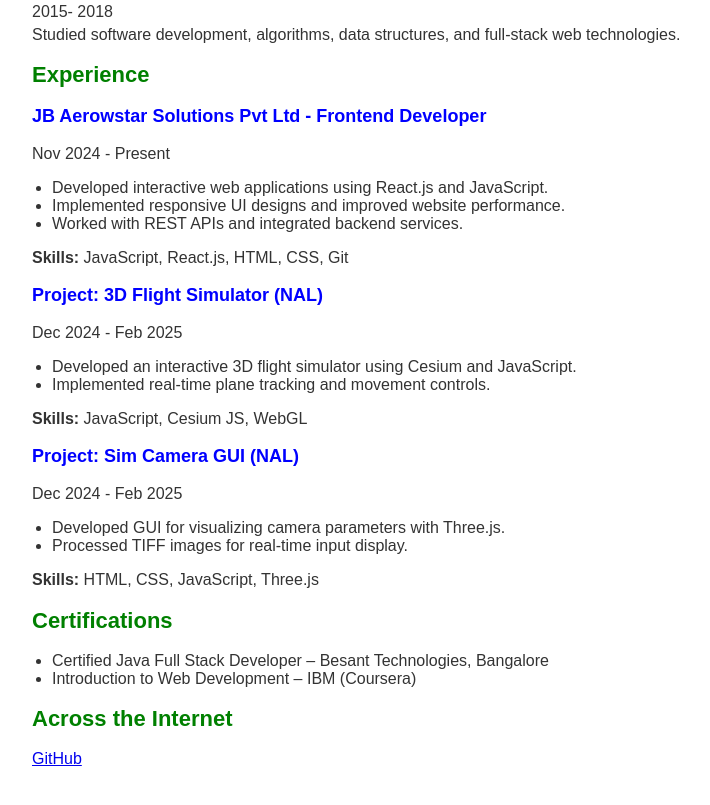
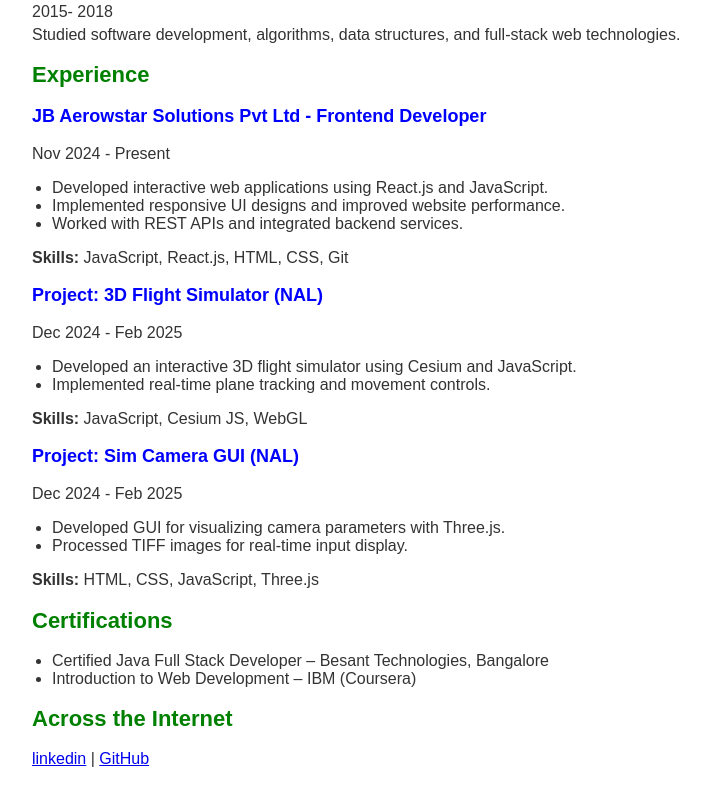
Before and after one commit to arungowda-123/Arun-cv, a plain HTML site: page index.html in a window 1280 px wide. Shown: the part 353-1158 px from the top of the page, without its empty margins (8-718 px from the left). Drawn offline with Linux system fonts and the light colour scheme.

Commit message:
Update index.html

```diff
--- a/index.html
+++ b/index.html
@@ -98,7 +98,7 @@
     </ul>
 
     <h2>Across the Internet</h2>
-    <p><a href="https://www.linkedin.com/in/arun-kumar-bb8476223>linkedin</a> | <a href="https://https://github.com/arungowda-123/ARUN-new">GitHub</a></p>
+    <p><a href="https://www.linkedin.com/in/arun-kumar-bb8476223/">linkedin</a> | <a href="https://https://github.com/arungowda-123/ARUN-new">GitHub</a></p>
 
 </body>
 </html>
```
